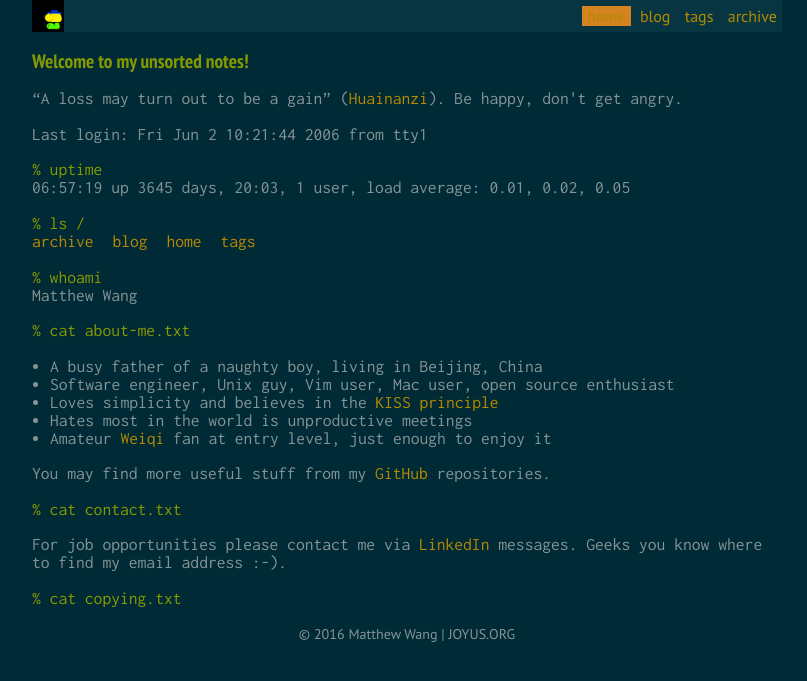
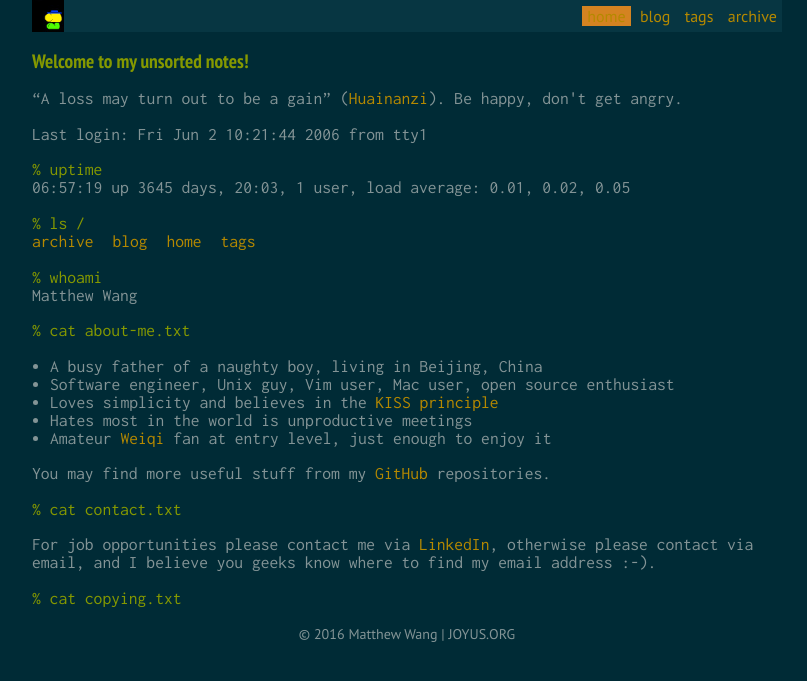
Before and after one commit to ymattw/joyus, a Jekyll site: the page built from index.html, in a window 1280 px wide. Shown: the top 681 px of the page, without its empty margins (233-1040 px from the left). Built offline with Jekyll 4.4.1, drawn with Linux system fonts in a browser that asks for light colours.

Commit message:
More contact information

```diff
--- a/index.html
+++ b/index.html
@@ -56,8 +56,9 @@ Be happy, don't get angry.
 <p>
   <div class="prompt">% cat contact.txt</div>
   <p>For job opportunities please contact me via
-  <a href="https://www.linkedin.com/in/ymattw">LinkedIn</a>
-  messages. Geeks you know where to find my email address :-).</p>
+  <a href="https://www.linkedin.com/in/ymattw">LinkedIn</a>,
+  otherwise please contact via email, and I believe you geeks know where to
+  find my email address :-).</p>
 </p>
 
 <p>
```
